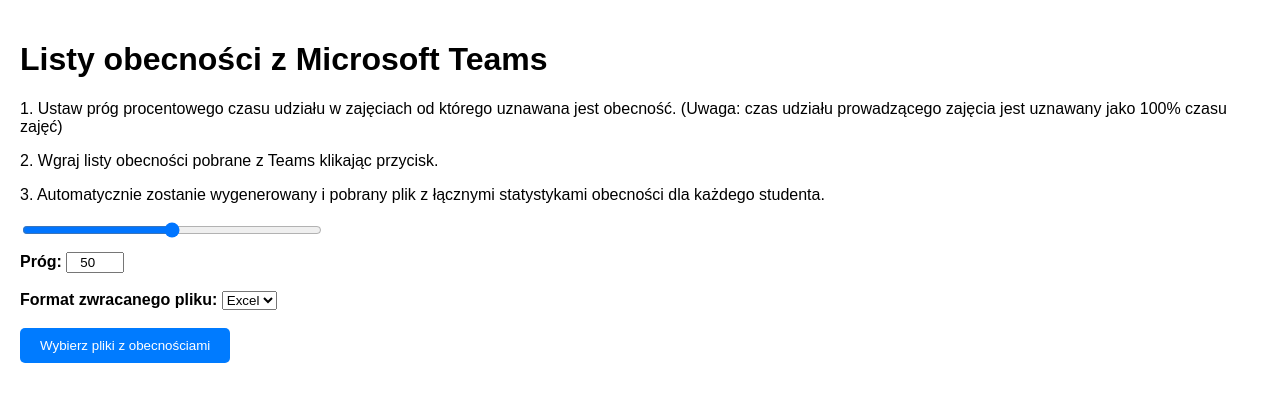
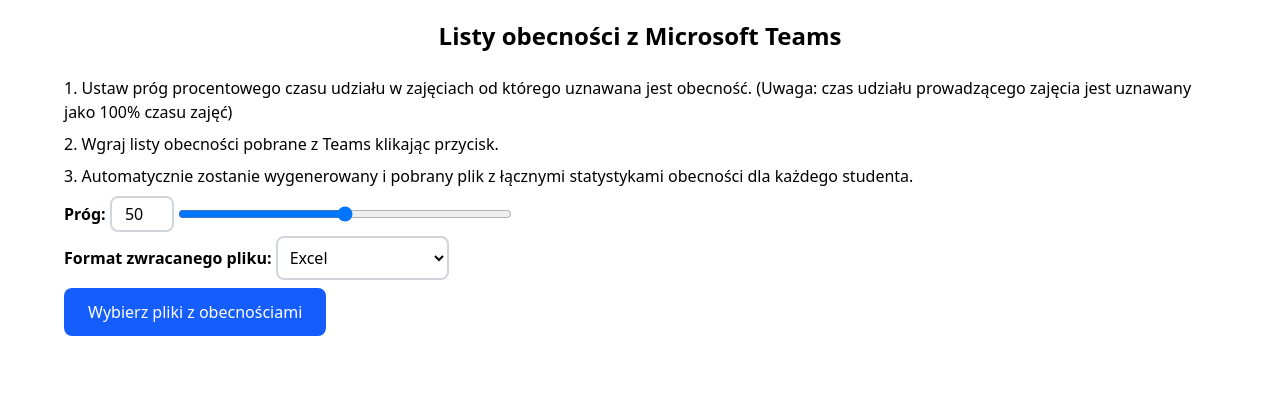
Before and after one commit to mlodyjesienin/teams-attendance, a React (Create React App) app: page / in a window 1280 px wide. Shown: the top 402 px of the page. Built offline with nearby package versions, Linux system fonts and the light colour scheme.

Commit message:
add table with result in UI in browser

```diff
--- a/public/index.html
+++ b/public/index.html
@@ -39,5 +39,7 @@
       To begin the development, run `npm start` or `yarn start`.
       To create a production bundle, use `npm run build` or `yarn build`.
     -->
+    <!-- TAILWIND CSS IS ADDED THERE, it is not recommended to use CDN, but its the easiest if we don't need any customization -->
+    <script src="https://cdn.jsdelivr.net/npm/@tailwindcss/browser@4"></script>
   </body>
 </html>
--- a/src/App.js
+++ b/src/App.js
@@ -119,6 +119,7 @@ const processCsvFiles = async (files) => {
 const FileProcessor = () => {
   const [threshold, setThreshold] = useState(50);
   const [fileType, setFileType] = useState("xlsx");
+  const [resultData, setResultData] = useState(null);
   const handleThresholdChange = (event) => {
     const value = event.target.value;
     if (value >= 0 && value <= 100) {
@@ -152,11 +153,11 @@ const FileProcessor = () => {
 
         await processCsvFiles(files);
         let resultContent = classes[0]?.title + "\r\n";
-        resultContent += "\t ";
+        resultContent += "Imię i nazwisko\t ";
         for(const class_ of classes) {
           resultContent += class_.date + "\t "
         }
-        resultContent += "\r\n";
+        resultContent += "ilość obecności\r\n";
 
         Object.entries(students).forEach(([key, student]) => {
           resultContent += `${student.fullName}\t `;
@@ -174,12 +175,17 @@ const FileProcessor = () => {
         // Create a Blob for the result file
         let blob;
         let fileExtension;
+        const data = resultContent.split("\n").map(row => row.split("\t"));
+        data.forEach(row => {
+          const lastColumn = row.pop(); // Remove the last column
+          row.splice(1, 0, lastColumn); // Insert the last column into the second position
+        });
+        setResultData(data);
         if (fileType === "csv") {
           blob = new Blob([resultContent], { type: "text/csv" });
           fileExtension = "csv";
         }
-        else { // xlsx
-          const data = resultContent.split("\n").map(row => row.split("\t"));
+        else if (fileType === "xlsx") {
           const ws = XLSX.utils.json_to_sheet(data, { skipHeader: true });
           Object.keys(ws).forEach((cell) => { // prevent excel from treating strings as dates
             if (!cell.startsWith("!")) {
@@ -194,6 +200,7 @@ const FileProcessor = () => {
           fileExtension = "xlsx";
         }
 
+        if (blob) {
           // Programmatically create a download link
           const url = URL.createObjectURL(blob);
           const link = document.createElement("a");
@@ -202,9 +209,8 @@ const FileProcessor = () => {
           document.body.appendChild(link);
           link.click();
           document.body.removeChild(link);
-
-        // Release the object URL
-        URL.revokeObjectURL(url);
+          URL.revokeObjectURL(url); // Release the object URL
+        }
       };
     } catch (error) {
       console.error("Error processing files:", error);
@@ -213,20 +219,16 @@ const FileProcessor = () => {
   };
 
   return (
-    <div style={{ padding: "20px", fontFamily: "Arial, sans-serif" }}>
-      <h1>Listy obecności z Microsoft Teams</h1>
-      <p>1. Ustaw próg procentowego czasu udziału w zajęciach od którego uznawana jest obecność. (Uwaga: czas udziału prowadzącego zajęcia jest uznawany jako 100% czasu zajęć) </p>
-      <p>2. Wgraj listy obecności pobrane z Teams klikając przycisk.</p>
-      <p>3. Automatycznie zostanie wygenerowany i pobrany plik z łącznymi statystykami obecności dla każdego studenta.</p>
-      <input
-        type="range"
-        min="0"
-        max="100"
-        value={threshold}
-        onChange={handleThresholdChange}
-        style={{ maxWidth: "100%", width: "300px" }}
-      />
-      <div style={{ marginTop: "10px" }}>
+    <div className="p-5 font-sans flex flex-col justify-start items-center min-h-screen overflow-y-auto">
+      <h2 className="text-2xl font-bold text-center mb-6">Listy obecności z Microsoft Teams</h2>
+
+      <div className="text-left w-full max-w-6xl mb-2">
+        <p className="mb-2">1. Ustaw próg procentowego czasu udziału w zajęciach od którego uznawana jest obecność. (Uwaga: czas udziału prowadzącego zajęcia jest uznawany jako 100% czasu zajęć)</p>
+        <p className="mb-2">2. Wgraj listy obecności pobrane z Teams klikając przycisk.</p>
+        <p className="mb-2">3. Automatycznie zostanie wygenerowany i pobrany plik z łącznymi statystykami obecności dla każdego studenta.</p>
+
+        <div className="w-full max-w-md mb-1">
+          <div className="flex items-center justify-between">
             <strong>Próg: </strong>
             <input
               type="number"
@@ -234,31 +236,70 @@ const FileProcessor = () => {
               onChange={handleThresholdChange}
               min="0"
               max="100"
-          style={{ width: "50px", textAlign: "center" }}
+              className="w-16 text-center border-2 border-gray-300 rounded-lg p-1 ml-1"
+            />
+            <input
+              type="range"
+              min="0"
+              max="100"
+              value={threshold}
+              onChange={handleThresholdChange}
+              className="w-full ml-1"
             />
           </div>
-      <br></br>
+        </div>
+
+        <div className="mb-2">
           <strong>Format zwracanego pliku: </strong>
-      <select value={fileType} onChange={handleFileTypeChange}>
+          <select value={fileType} onChange={handleFileTypeChange} className="border-2 border-gray-300 rounded-lg p-2">
             <option value="xlsx">Excel</option>
             <option value="csv">CSV</option>
+            <option value="noFile">Nie pobieraj pliku</option>
           </select>
-      <br></br>
-      <br></br>
+        </div>
+
         <button
           onClick={handleButtonClick}
-        style={{
-          padding: "10px 20px",
-          backgroundColor: "#007BFF",
-          color: "white",
-          border: "none",
-          borderRadius: "5px",
-          cursor: "pointer",
-        }}
+          className="px-6 py-3 bg-blue-600 text-white rounded-lg hover:bg-blue-700 focus:outline-none"
         >
           Wybierz pliki z obecnościami
         </button>
       </div>
+
+      {resultData && resultData.length > 0 && (
+        <>
+          <h2 className="text-2xl font-bold text-center mt-8">{resultData[0]}</h2>
+          <div className="p-4 overflow-x-auto max-w-full mx-auto">
+            <table className="w-full border border-gray-300 shadow-lg rounded-lg overflow-hidden">
+              <thead className="bg-blue-500 text-white">
+                <tr>
+                  {resultData[1].map((header, index) => (
+                    <th key={index} className="p-3 text-left border-b border-gray-300">
+                      {header}
+                    </th>
+                  ))}
+                </tr>
+              </thead>
+              <tbody className="bg-white">
+                {resultData.slice(2).map((row, rowIndex) => (
+                  <tr
+                    key={rowIndex}
+                    className="border-b border-gray-200 hover:bg-gray-100 transition-all"
+                  >
+                    {row.map((cell, cellIndex) => (
+                      <td key={cellIndex} className="p-3">
+                        {cell}
+                      </td>
+                    ))}
+                  </tr>
+                ))}
+              </tbody>
+            </table>
+          </div>
+        </>
+      )}
+    </div>
+
   );
 };
 
```
Lines whose indentation alone changed are shown as unchanged.
